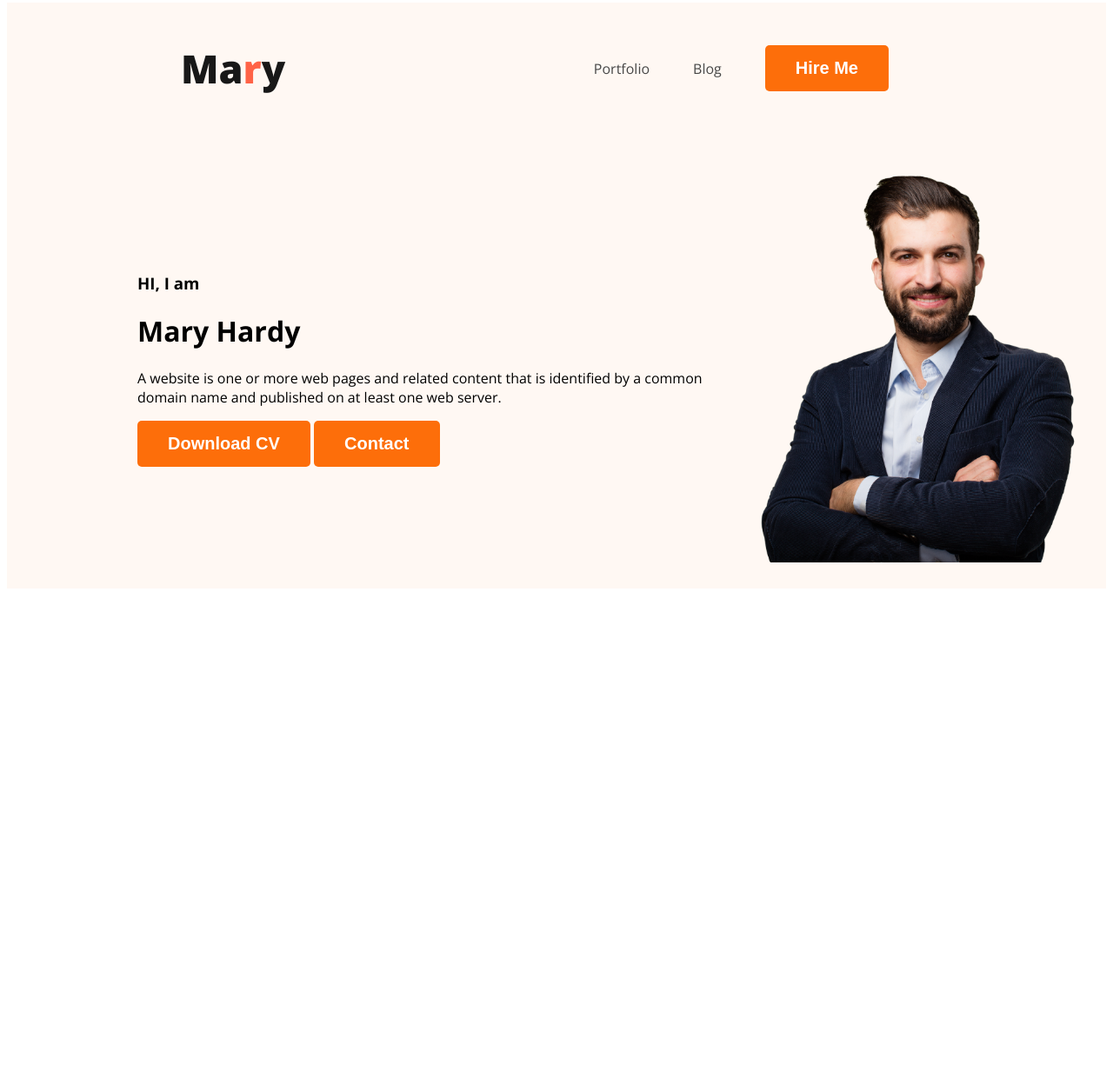
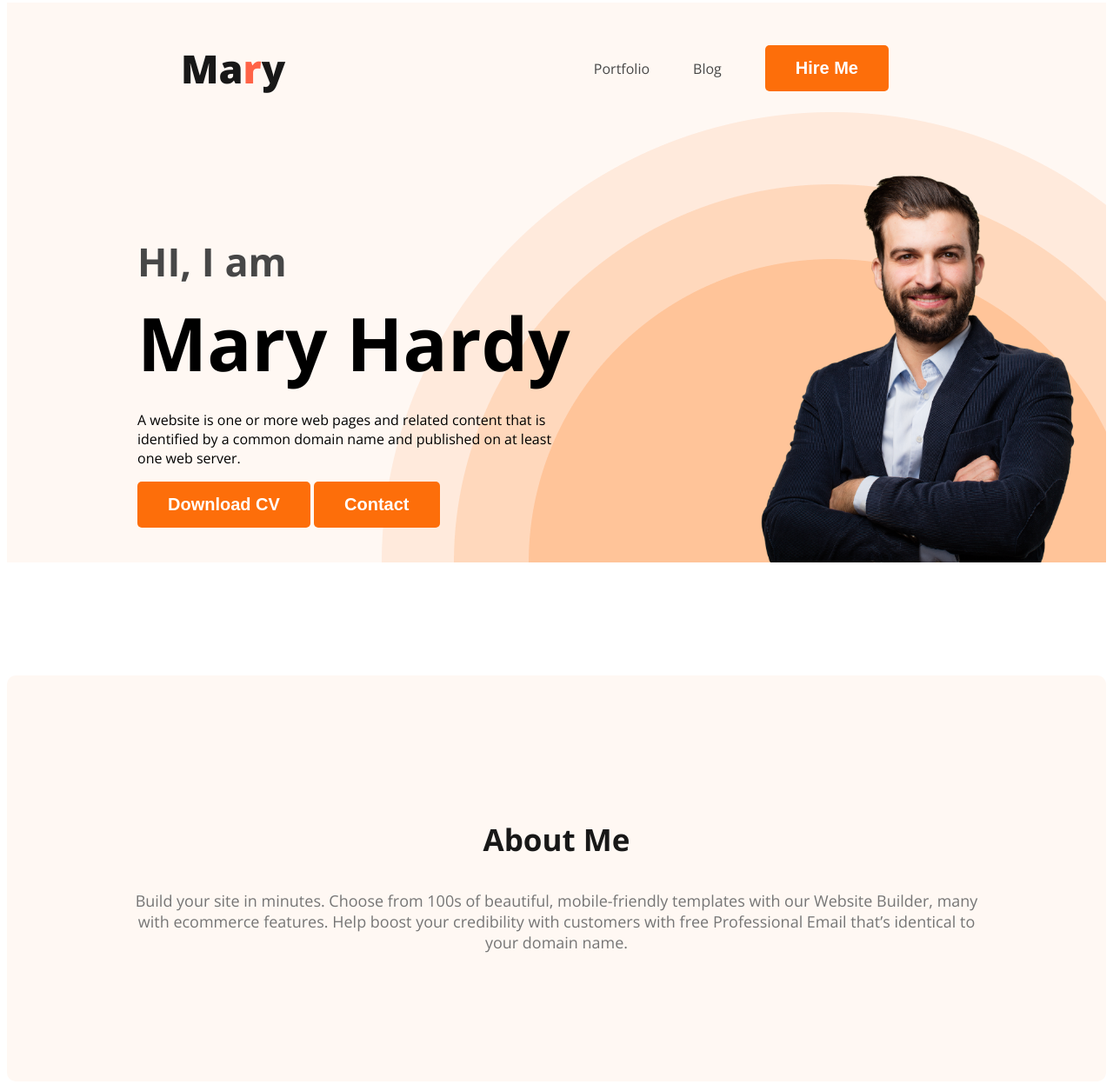
Before and after one commit to SUMANCR7/web-developer.portfolio, a plain HTML site: page index.html in a window 1280 px wide. Shown: the part 5-1252 px from the top of the page at 87% size. Before the commit the page ends 800 px from the top, so only its background shows below. Drawn offline with nearby package versions, Linux system fonts and the light colour scheme.

Commit message:
about section created

```diff
--- a/index.html
+++ b/index.html
@@ -30,7 +30,7 @@
 <div class="banner-content">
   <h3 class="banner-greeting">HI, I am</h3>
   <h1 class="banner-title">Mary Hardy</h1>
-  <p>A website is one or more web pages and related content that is identified by a common domain name and published on at least one web server.</p>
+  <p class="banner-des">A website is one or more web pages and related content that is identified by a common domain name and published on at least one web server.</p>
   <button class="btn-main">Download CV</button>
   <button class="btn-main">Contact</button>
 </div>
@@ -40,7 +40,12 @@
 
   </header>
   <main>
-
+<section class="about">
+<h3 class="section-title">About Me</h3>
+<p class="section-des">
+  Build your site in minutes. Choose from 100s of beautiful, mobile-friendly templates with our Website Builder, many with ecommerce features. Help boost your credibility with customers with free Professional Email that’s identical to your domain name.
+</p>
+</section>
   </main>
 
   <footer>
--- a/styles/portfolio.css
+++ b/styles/portfolio.css
@@ -57,15 +57,55 @@ nav a{
 /* header related styles */
 .header{
   background-color: #FFF8F3;
+  background-image: url('../images/header_bg.png');
+  background-repeat: no-repeat;
+  background-position: bottom right;
 }
 .banner{
-  padding:30px 30px 30px 150px ;
+  padding:30px 30px 0px 150px ;
   display: flex;
   align-items: center;
+justify-content: space-between;
+}
+.banner-content{
+  max-width: 500px;
 }
 .banner .profile-pic{
   width: 400px;
 }
-.banner-content{
+.banner-greeting{
+font-size: 45px;
+color: #474747;
+margin-bottom: 0;
+}
+.banner-title{
+  font-size: 85px;
+  font-weight: 700;
+  margin-top: 5px;
+  margin-bottom: 20px;
+}
+
+/* main section styles */
+
+
+/* about section styles */
+.about{
+  padding: 130px;
+  border-radius: 10px;
+  background: #FFF8F3;
+  margin-top: 130px ;
+}
+/* About Me */
+.section-title{
+  color: #181818;
+  text-align: center;
+  font-size: 35px;
+  font-weight: 700;
+}
+/* About er vitor paragraph */
+.section-des{
+  color: #757575;
+  text-align: center;
+  font-size: 18px;
 
 }
```
